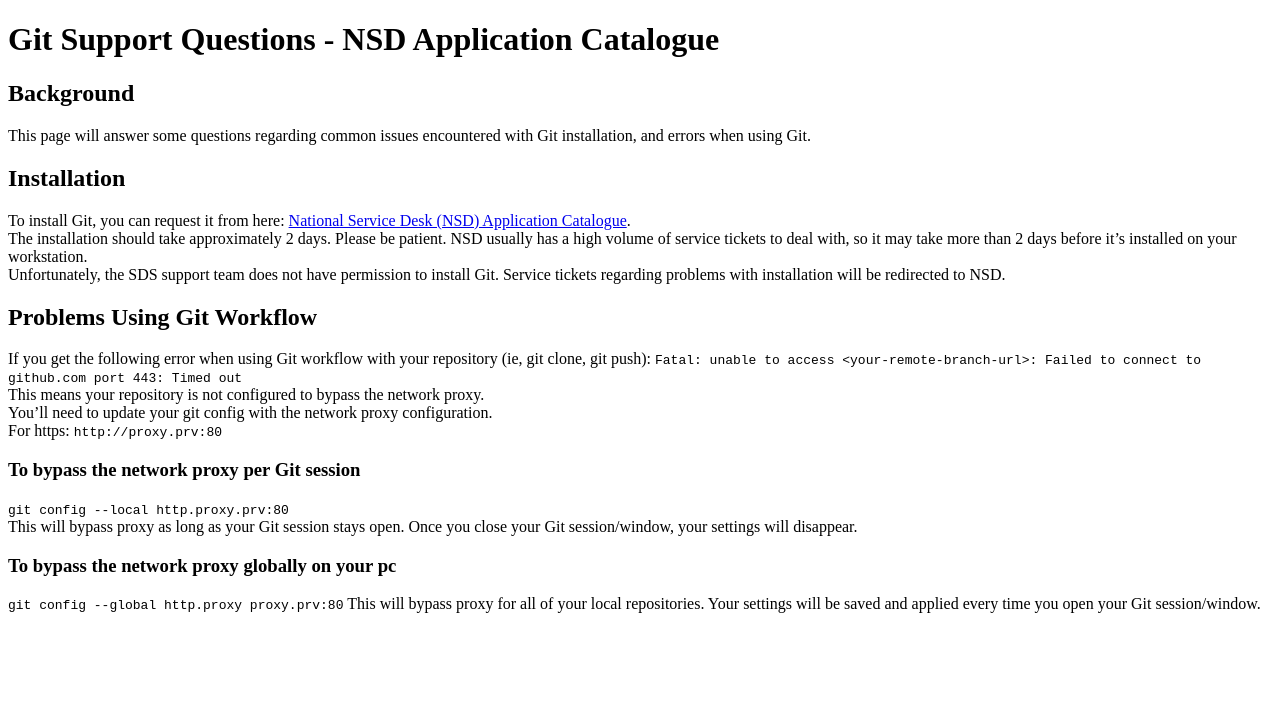
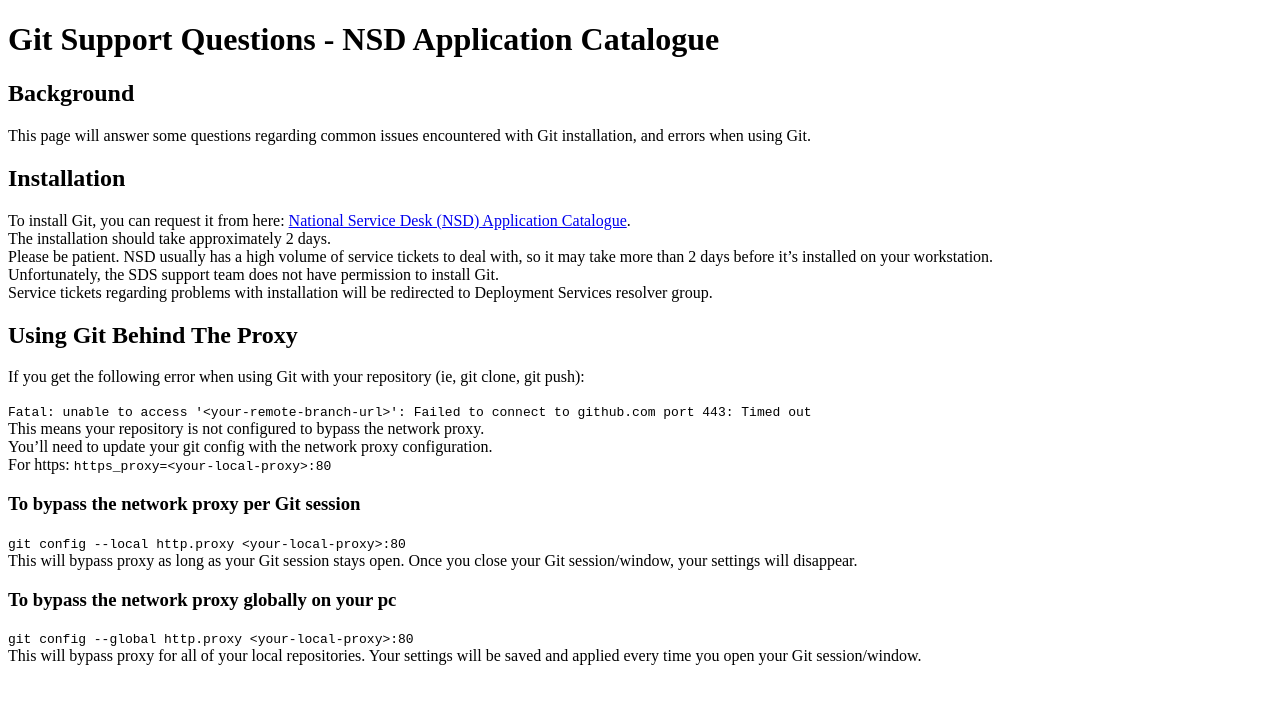
Before and after one commit to esdc-devcop/esdc-devcop.github.io, a Jekyll site: the page built from docs/_guides/nsd-application-cataloque.md, in a window 1280 px wide. Shown: the top 704 px of the page. Built offline with Jekyll 4.4.1, drawn with Linux system fonts in a browser that asks for light colours; comment, search, counter and statistics services are not loaded.

Commit message:
fixes issue 312

```diff
--- a/docs/_guides/nsd-application-cataloque.md
+++ b/docs/_guides/nsd-application-cataloque.md
@@ -16,22 +16,24 @@ This page will answer some questions regarding common issues encountered with Gi
 To install Git, you can request it from here: [National Service Desk (NSD) Application Catalogue](http://srmis-sigdi-iagent.prv/AppPortal/en/Home/Index/2).
 The installation should take approximately 2 days.
 Please be patient. NSD usually has a high volume of service tickets to deal with, so it may take more than 2 days before it's installed on your workstation.
-Unfortunately, the SDS support team does not have permission to install Git. Service tickets regarding problems with installation will be redirected to NSD.
+Unfortunately, the SDS support team does not have permission to install Git.
+Service tickets regarding problems with installation will be redirected to Deployment Services resolver group.
 
-## Problems Using Git Workflow
+## Using Git Behind The Proxy
 
-If you get the following error when using Git workflow with your repository (ie, git clone, git push):
-`Fatal: unable to access <your-remote-branch-url>:  Failed to connect to github.com port 443: Timed out`
+If you get the following error when using Git with your repository (ie, git clone, git push):
+
+`Fatal: unable to access '<your-remote-branch-url>':  Failed to connect to github.com port 443: Timed out`
 This means your repository is not configured to bypass the network proxy.
 You'll need to update your git config with the network proxy configuration.
-For https: `http://proxy.prv:80`
+For https: `https_proxy=<your-local-proxy>:80`
 
 ### To bypass the network proxy per Git session
 
-`git config --local http.proxy.prv:80`
+`git config --local http.proxy <your-local-proxy>:80`
 This will bypass proxy as long as your Git session stays open. Once you close your Git session/window, your settings will disappear.
 
 ### To bypass the network proxy globally on your pc
 
-`git config --global http.proxy proxy.prv:80`
+`git config --global http.proxy <your-local-proxy>:80`
 This will bypass proxy for all of your local repositories. Your settings will be saved and applied every time you open your Git session/window.
```
